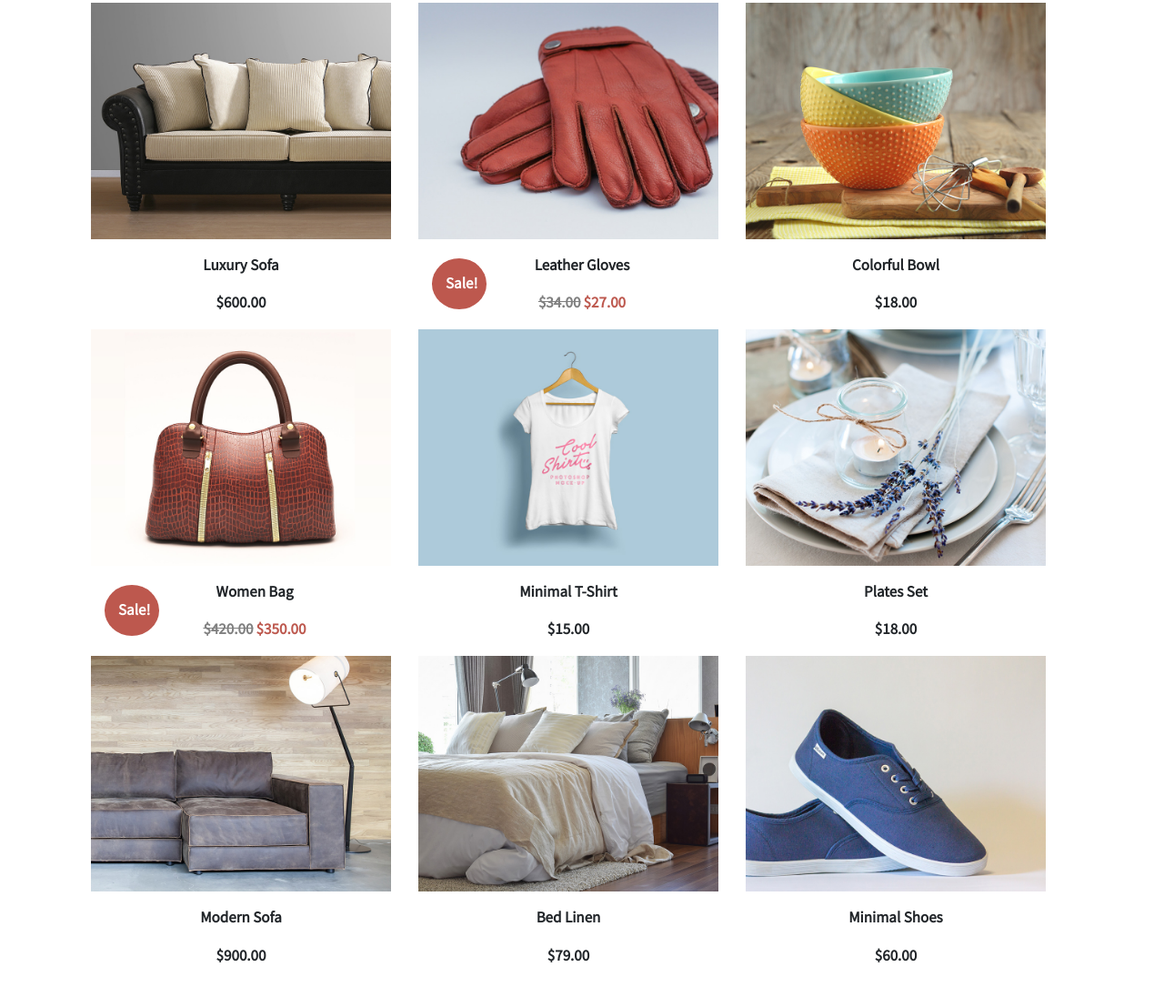
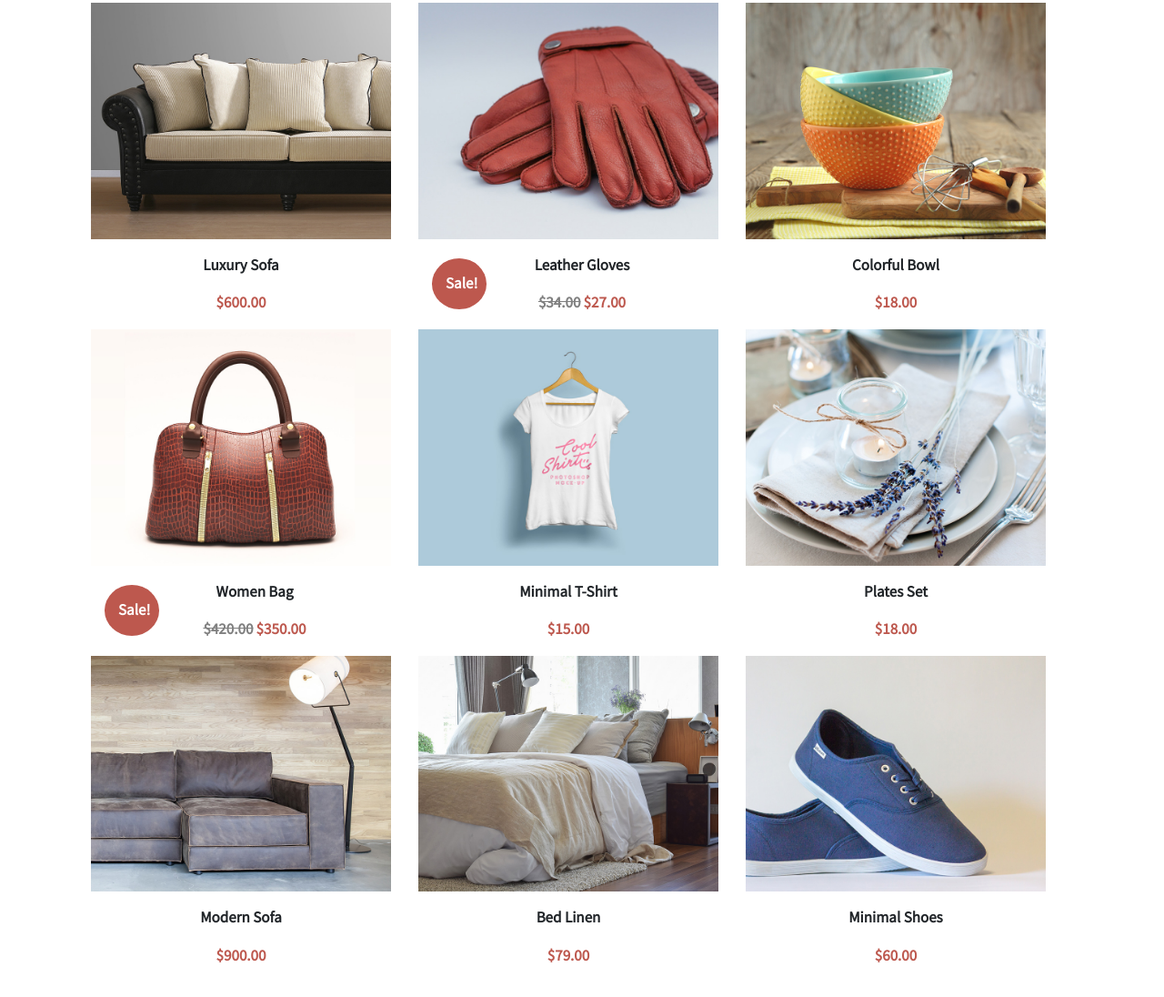
Before and after one commit to nazam1998/site_JS_Emporium, a website: page index.html in a window 1280 px wide. Shown: the part 1087-2183 px from the top of the page at 91% size. Drawn offline with nearby package versions, Linux system fonts and the light colour scheme.

Commit message:
section recents finie

```diff
--- a/index.html
+++ b/index.html
@@ -74,14 +74,14 @@
 
 <!-- Section avec les produits recent et leurs prix + promo -->
 
-<section id="recent" class="container">
+<section id="recent" class="container my-5">
     <h4>Recent Products</h4>
     <div class="row container">
         <div class="col-4">
             <img src="public/images/products_mini/product-luxry-sofa.jpg" alt="">
             <div class="my-3">
                 <p>Luxury Sofa</p>
-                <span>$600.00</span>
+                <span class="prix">$600.00</span>
             </div>
         </div>
         <div class="col-4">
@@ -103,7 +103,7 @@
             <img src="public/images/products_mini/product-cups.jpg" alt="">
             <div class="my-3">
                 <p>Colorful Bowl</p>
-                <span>$18.00</span>
+                <span class="prix">$18.00</span>
             </div>
         </div>
 
@@ -127,7 +127,7 @@
             <img src="public/images/products_mini/product-tshitr.jpg" alt="">
             <div class="my-3">
                 <p>Minimal T-Shirt</p>
-                <span>$15.00</span>
+                <span class="prix">$15.00</span>
             </div>
         </div>
 
@@ -135,7 +135,7 @@
             <img src="public/images/products_mini/product-plates.jpg" alt="">
             <div class="my-3">
                 <p>Plates Set</p>
-                <span>$18.00</span>
+                <span class="prix">$18.00</span>
             </div>
         </div>
 
@@ -145,7 +145,7 @@
             <img src="public/images/products_mini/product-modern-sofa.jpg" alt="">
             <div class="my-3">
                 <p>Modern Sofa</p>
-                <span>$900.00</span>
+                <span class="prix">$900.00</span>
             </div>
         </div>
 
@@ -153,7 +153,7 @@
             <img src="public/images/products_mini/product-bed.jpg" alt="">
             <div class="my-3">
                 <p>Bed Linen</p>
-                <span>$79.00</span>
+                <span class="prix">$79.00</span>
             </div>
         </div>
 
@@ -161,7 +161,7 @@
             <img src="public/images/products_mini/product-shoes.jpg" alt="">
             <div class="my-3">
                 <p>Minimal Shoes</p>
-                <span>$60.00</span>
+                <span class="prix">$60.00</span>
             </div>
         </div>
     </div>
```
